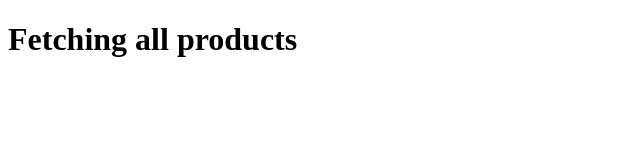
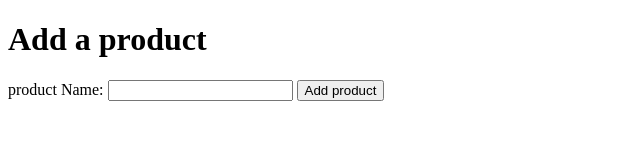
Before and after one commit to krishnamadhurig/Ecommerce-Startup, a website: page view/product.html in a window 1280 px wide. Shown: the whole page, without its empty margins (0-640 px from the left). Drawn offline with Linux system fonts and the light colour scheme.

Commit message:
Add separetely these files to Ecommerce

```diff
--- a/routes/products.js
+++ b/routes/products.js
@@ -2,6 +2,7 @@
 const router=express.Router()
 const productController=require('../controllers/productControllers')
 router.get('/', productController.getProducts)
+router.get('/form', productController.getProductForm)
 router.post('/', productController.postproducts)
 
 router.get('/:id', productController.getProductById)
--- a/view/product.html
+++ b/view/product.html
@@ -6,6 +6,12 @@
     <title>Document</title>
 </head>
 <body>
-    <h1>Fetching all products</h1>
+    <h1>Add a product</h1>
+    <form action="/api/products" method="POST">
+        <label for="product">product Name:</label>
+        <input type="text" id="product" name="productName" required>
+    <button type="submit">Add product</button>
+    </form>
+
 </body>
 </html>
```
Also changed, not shown: app.js (+4 -3 lines), controllers/productControllers.js (+7 -2 lines).
